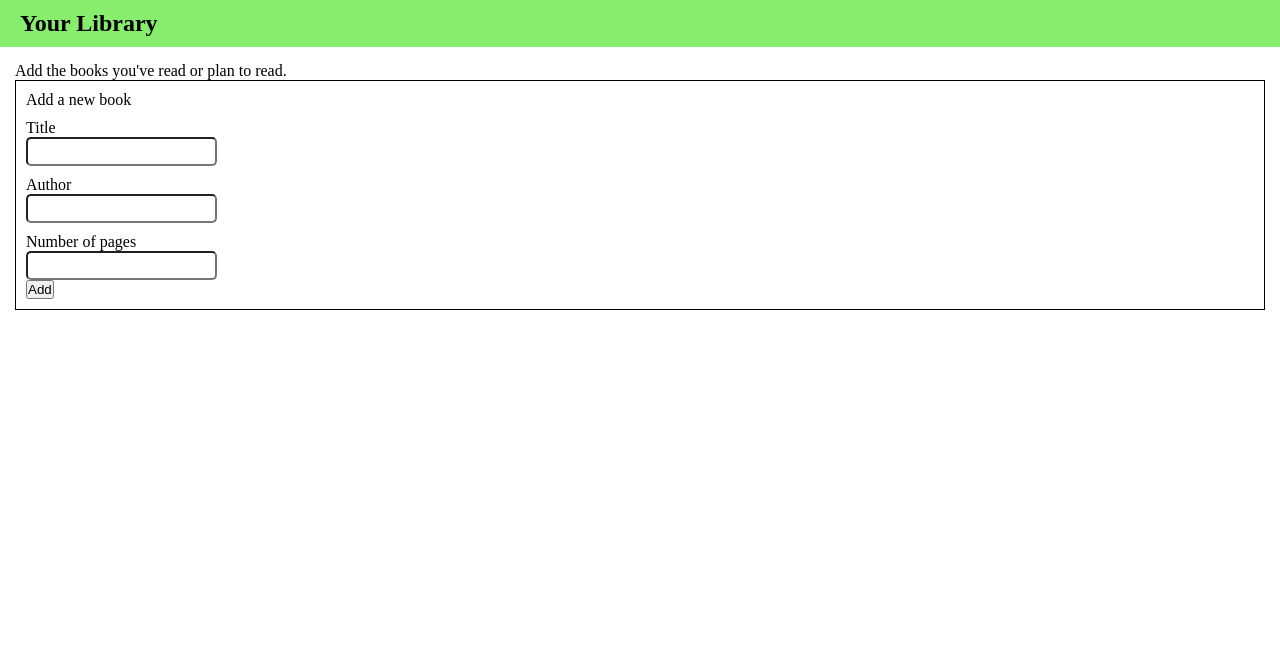
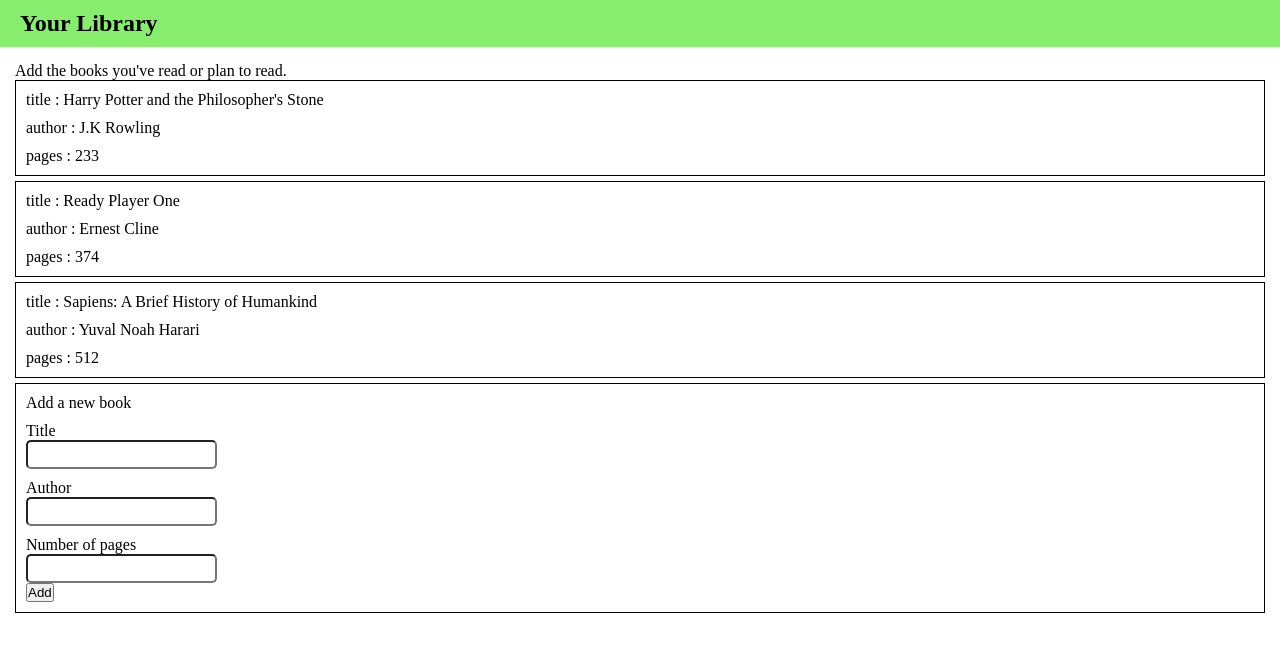
Before and after one commit to ewardou/library, a plain HTML site: page index.html in a window 1280 px wide. Drawn offline with Linux system fonts and the light colour scheme.

Commit message:
Add createCard function

```diff
--- a/index.html
+++ b/index.html
@@ -12,6 +12,9 @@
     <header>Your Library</header>
     <main>
         <p>Add the books you've read or plan to read.</p>
+        <div class="cards">
+
+        </div>
         <div class="pop-up">
             <form>
                 <p>Add a new book</p>
--- a/lib.js
+++ b/lib.js
@@ -1,5 +1,6 @@
 let myLibrary=[];
-let popUp=document.querySelector(".pop-up")
+let popUp=document.querySelector(".pop-up");
+let cardsHolder=document.querySelector(".cards");
 
 function Book(title,author,pages){
     this.title=title;
@@ -19,6 +20,25 @@ function addBookToLibrary(){
     pagesInput.value="";
 }
 
+let harryPotter=new Book("Harry Potter and the Philosopher's Stone","J.K Rowling","233");
+myLibrary.push(harryPotter);
+let readyPlayerOne=new Book("Ready Player One","Ernest Cline","374");
+myLibrary.push(readyPlayerOne);
+let sapiens=new Book("Sapiens: A Brief History of Humankind", "Yuval Noah Harari","512");
+myLibrary.push(sapiens)
+
+function createCard(book){
+    let card=document.createElement("div");
+    for (let property in book){
+        let newItem=document.createElement("p");
+        newItem.textContent=`${property} : ${book[property]}`;
+        card.appendChild(newItem);
+    }
+    cardsHolder.appendChild(card);
+}
+ for (let i=0;i<myLibrary.length;i++){
+    createCard(myLibrary[i]);
+ }
 // function createForm(){
 //     let newForm=document.createElement("form");
 //     let titleInput=document.createElement("input");
--- a/style.css
+++ b/style.css
@@ -24,3 +24,8 @@ input{
 p+p{
     margin-top: 10px;
 }
+.cards > div{
+    border:1px solid black;
+    padding:10px;
+    margin-bottom: 5px;
+}
```
